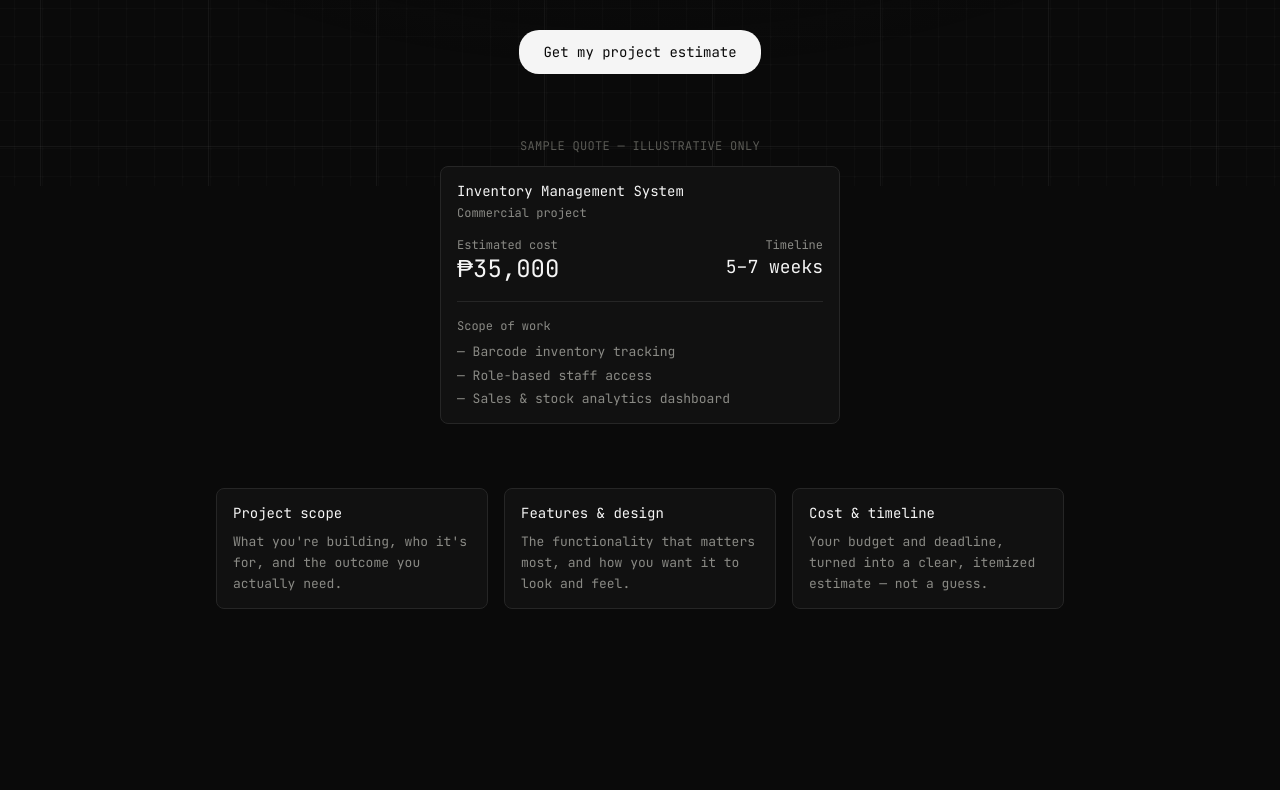
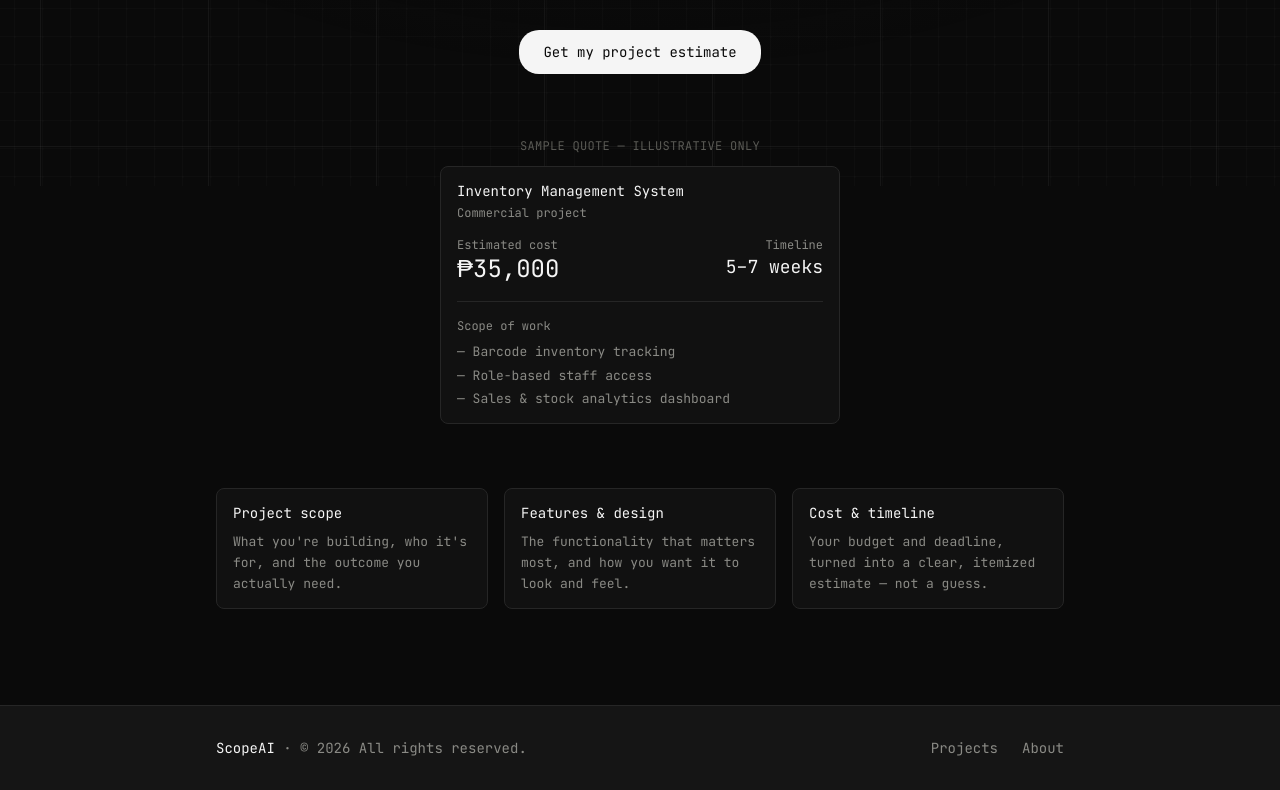
Before and after one commit to deytaaa/scope-it, a Next.js app: page / in a window 1280 px wide. Shown: the part 614-1404 px from the top of the page. Before the commit the page ends 1319 px from the top, so only its background shows below. Built offline with nearby package versions, Linux system fonts and the light colour scheme.

Commit message:
add footer on layout page

```diff
--- a/app/(main)/layout.tsx
+++ b/app/(main)/layout.tsx
@@ -1,10 +1,12 @@
 import { Header } from "@/components/layout/Header";
+import { Footer } from "@/components/layout/Footer";
 
 export default function MainLayout({ children }: { children: React.ReactNode }) {
   return (
     <>
       <Header />
       {children}
+      <Footer />
     </>
   );
 }
```
